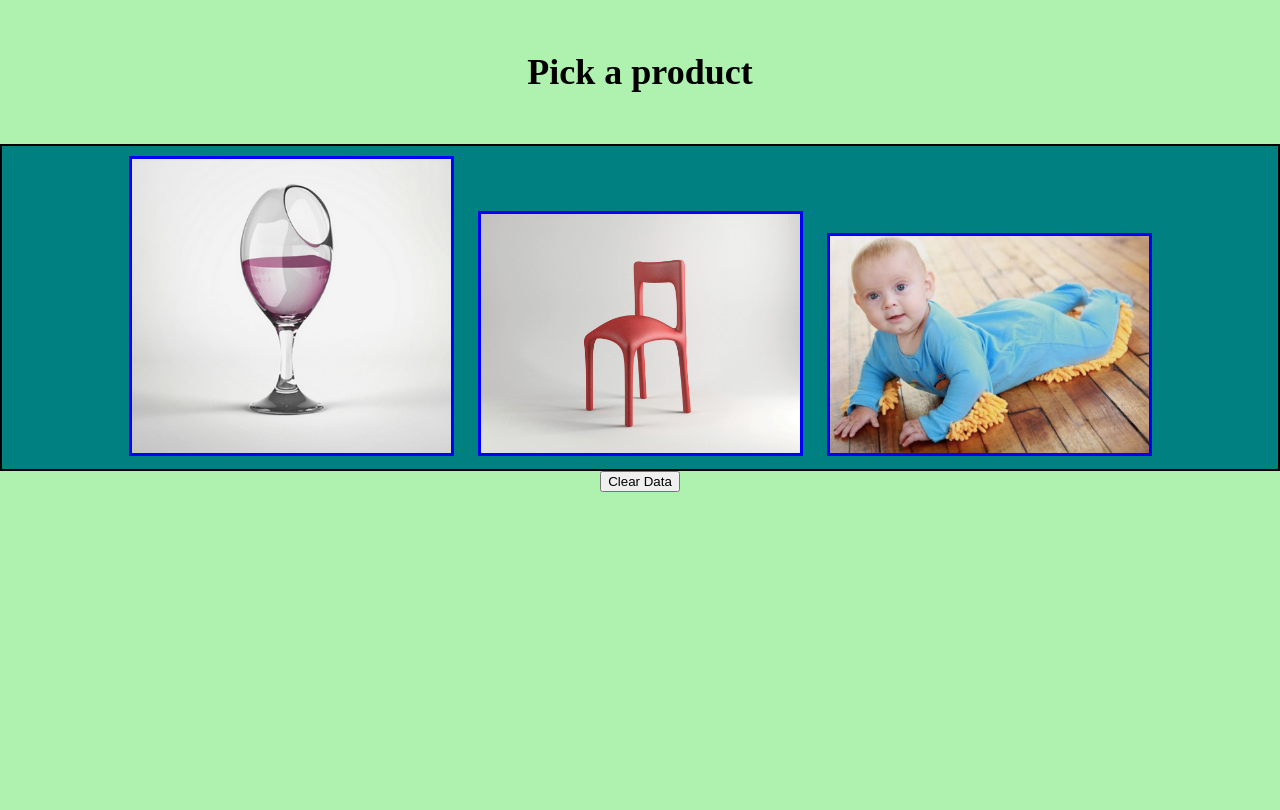
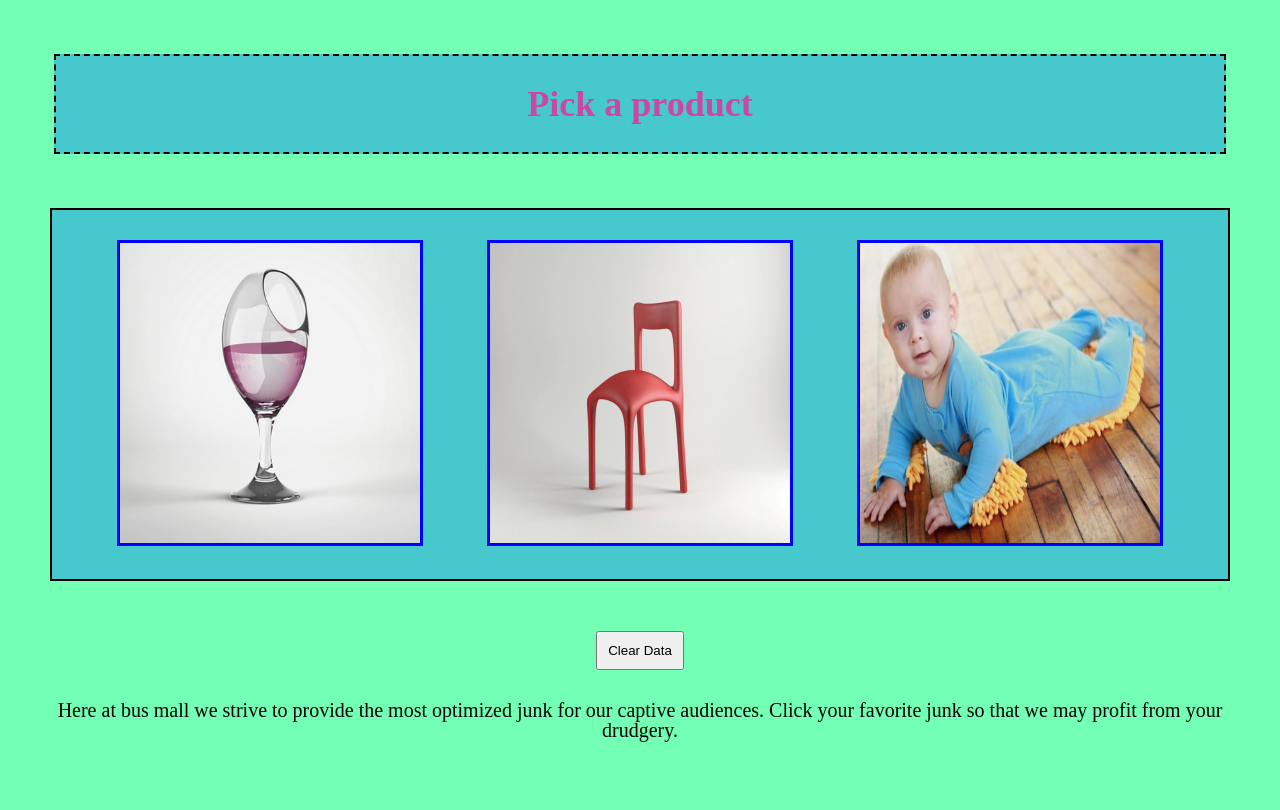
Before and after one commit to JamesDansie/bus-mall, a plain HTML site: page index.html in a window 1280 px wide. Drawn offline with nearby package versions, Linux system fonts and the light colour scheme.

Commit message:
css pretty

```diff
--- a/css/style.css
+++ b/css/style.css
@@ -1,30 +1,41 @@
 body{
-  background-color: rgb(175, 241, 175);
+  background-color:  #73FFB4;
   text-align: center;
 }
 button{
   display: block;
   text-align: center;
-  margin: auto;
+  margin: 10px auto;
+  padding: 10px;
 }
 canvas{
   margin: 15px;
 }
 h1{
+  color: #CC47A1;
   font-size: 36px;
   font-weight: bold;
   text-align: center;
   margin: 1.5em;
+  background-color: #47C8CC;
+  border: dashed 2px black;
+  padding: 30px 0px 30px 0px;
 }
 img{
   border: solid 3px blue;
-  margin: 10px;
-  width: 25%;
-  height: 25%;
+  margin: 30px;
+  width: 300px;
+  height: 300px;
+}
+p{
+  font-size: 20px;
+  margin: 30px;
+  color: black;
 }
 #product-container{
+  margin: 50px;
   border: solid 2px black;
-  background-color: teal;
+  background-color: #47C8CC;
 }
 td{
   text-align: center;
--- a/index.html
+++ b/index.html
@@ -23,6 +23,9 @@
             <img id = "product3" src="" alt="" />
         </section>
         <button type = "button" id = "clear">Clear Data</button>
+        <p>
+            Here at bus mall we strive to provide the most optimized junk for our captive audiences. Click your favorite junk so that we may profit from your drudgery.
+        </p>
         <canvas id = "chart" width="500" height="300"></canvas>
         <canvas id = "chart2"></canvas>
     </main>
```
Also changed, not shown: 1 other file.
